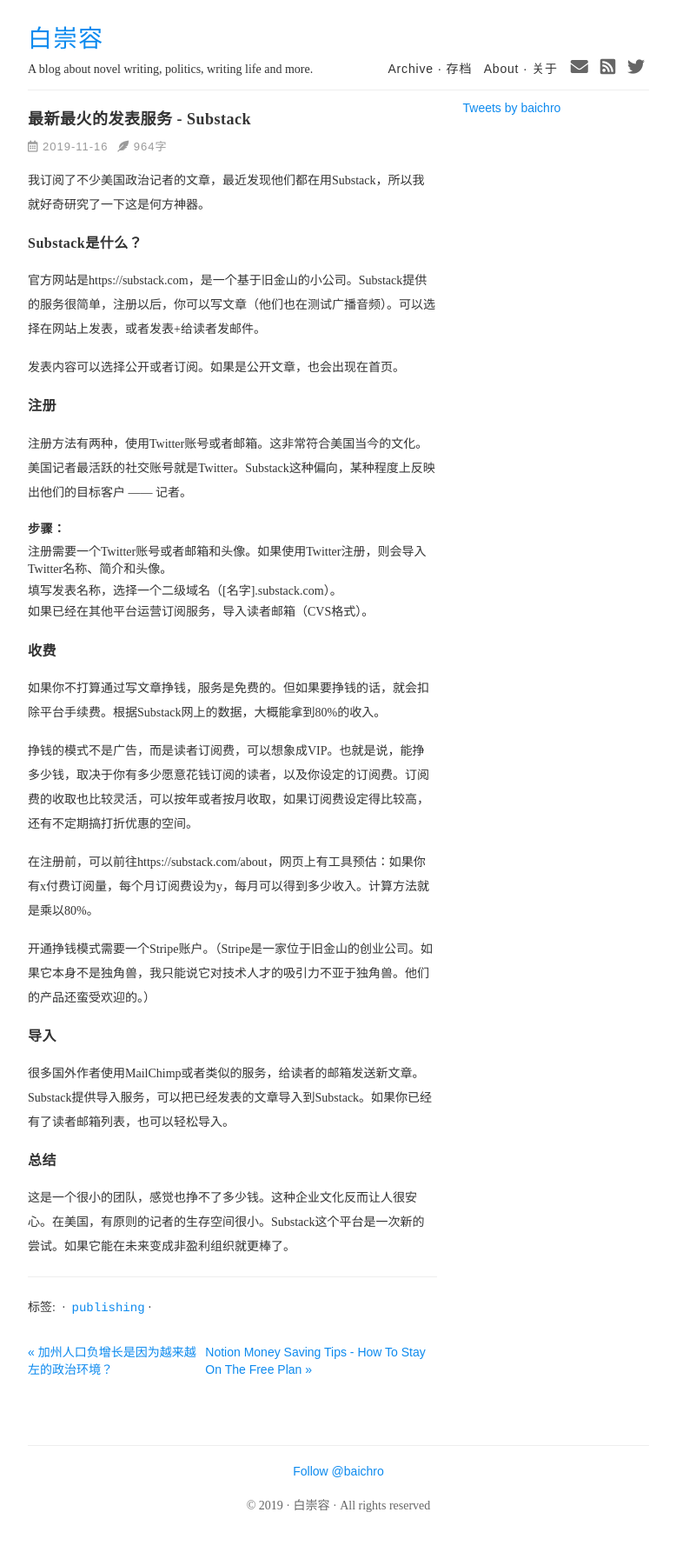
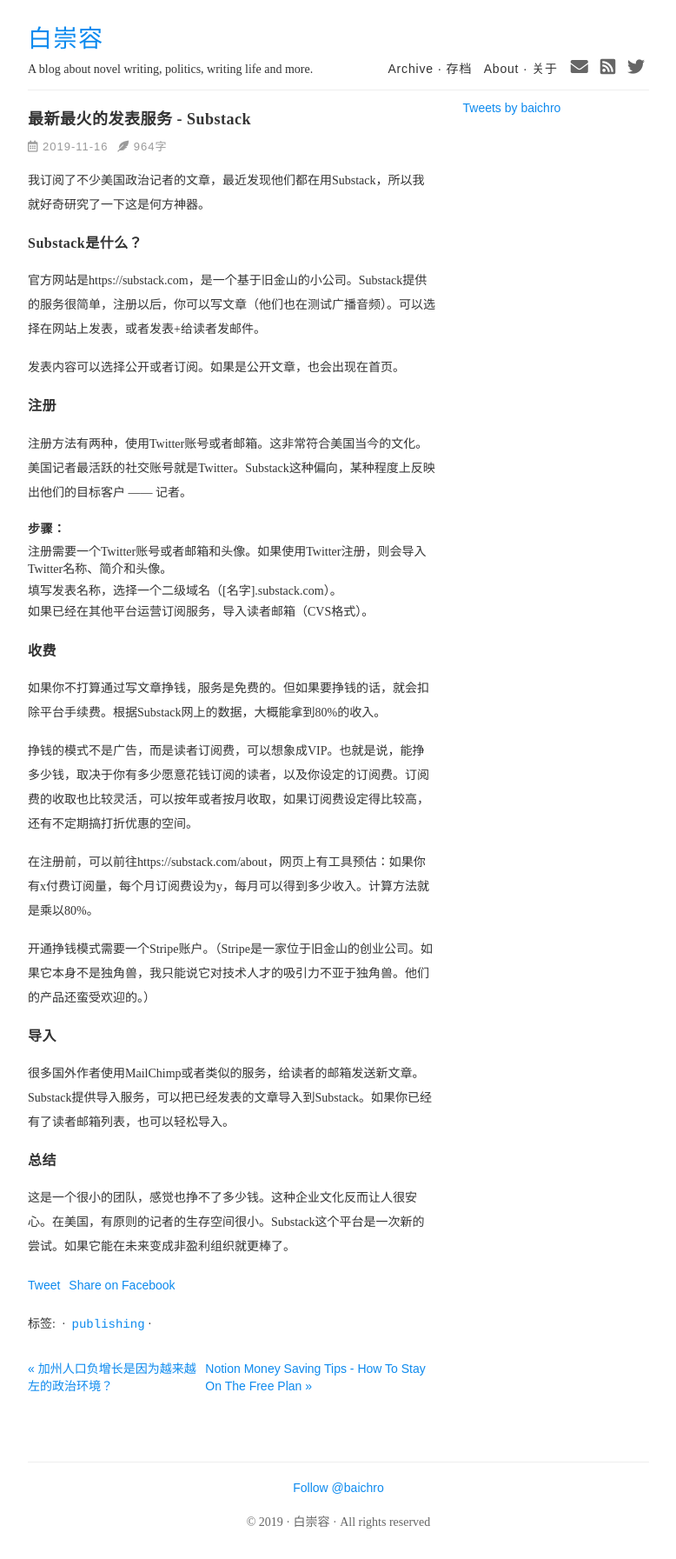
Before and after one commit to lionpup/blog, a Jekyll site: the page built from _posts/2019-11-16-hot-new-publishing-service-substack.md, in a window 1280 px wide. Shown: the whole page at 87% size, without its empty margins (268-1046 px from the left). Built offline with Jekyll 4.4.1, drawn with Linux system fonts in a browser that asks for light colours; nearby versions of some CDN libraries; comment, search, counter and statistics services are not loaded.

Commit message:
add fb and twitter share

```diff
--- a/_layouts/default.html
+++ b/_layouts/default.html
@@ -9,6 +9,8 @@
     {% if jekyll.environment == "production" %}
       {% include gtm.html %}
     {% endif %}
+    <div id="fb-root"></div>
+    <script async defer crossorigin="anonymous" src="https://connect.facebook.net/en_US/sdk.js#xfbml=1&version=v5.0"></script>
     <div class="container">
       <header class="masthead clearfix">
         <div id="logo">
--- a/_layouts/page.html
+++ b/_layouts/page.html
@@ -9,7 +9,14 @@
 
 {{ content }}
 
-<hr>
+<p class="share">
+<a class="twitter-share-button" href="https://twitter.com/intent/tweet" data-size="large"
+   data-share-text="{{ page.title }}"
+   data-share-url="{{ post.url }}">Tweet</a>
+<a class="fb-share-button" data-layout="button_count"
+   href="https://www.facebook.com/sharer/sharer.php?u={{ page.url }}" data-size="large"
+   data-href="{{ post.url }}">Share on Facebook</a>
+</p>
 
 {% if page.tags.size > 0 %}
   <p>标签:&nbsp;&nbsp;·&nbsp;
--- /dev/null
+++ b/_sass/post.scss
@@ -0,0 +1,15 @@
+.share {
+  display: flex;
+}
+
+.twitter-share-button, fb-share-button {
+  flex-shrink: 1;
+  align-self: center;
+  margin-right: 10px;
+}
+
+.post-pagination {
+  margin-top: 28px;
+  display: flex;
+  justify-content: space-between;
+}
--- a/main.scss
+++ b/main.scss
@@ -4,6 +4,7 @@
 @import "reset";
 @import "variables";
 @import "whole_page";
+@import "post";
 
 .attributes {
   color: $mediumGray;
@@ -70,12 +71,6 @@
   }
 }
 
-.post-pagination {
-  margin-top: 28px;
-  display: flex;
-  justify-content: space-between;
-}
-
 .page:last-child {
   border-bottom: none;
 }
```
Also changed, not shown: pages/about.md (+1 -1 lines).
